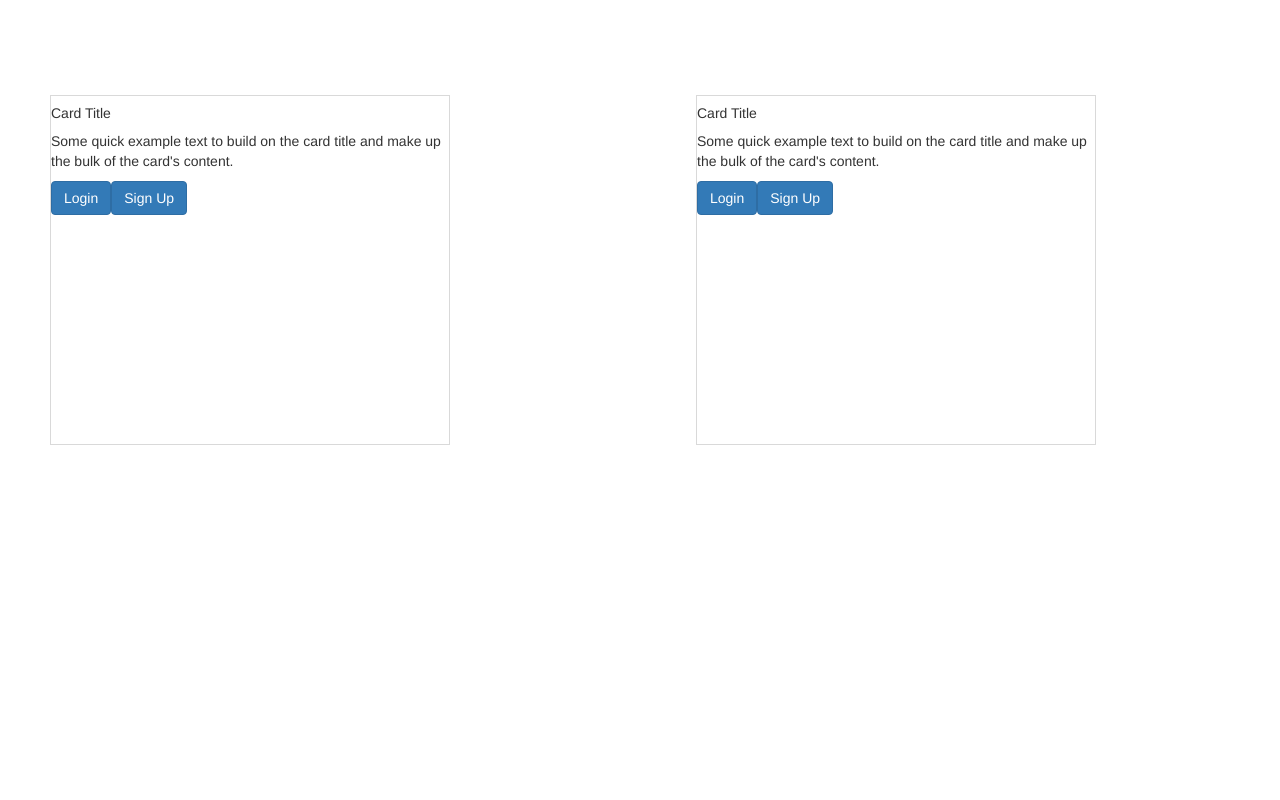
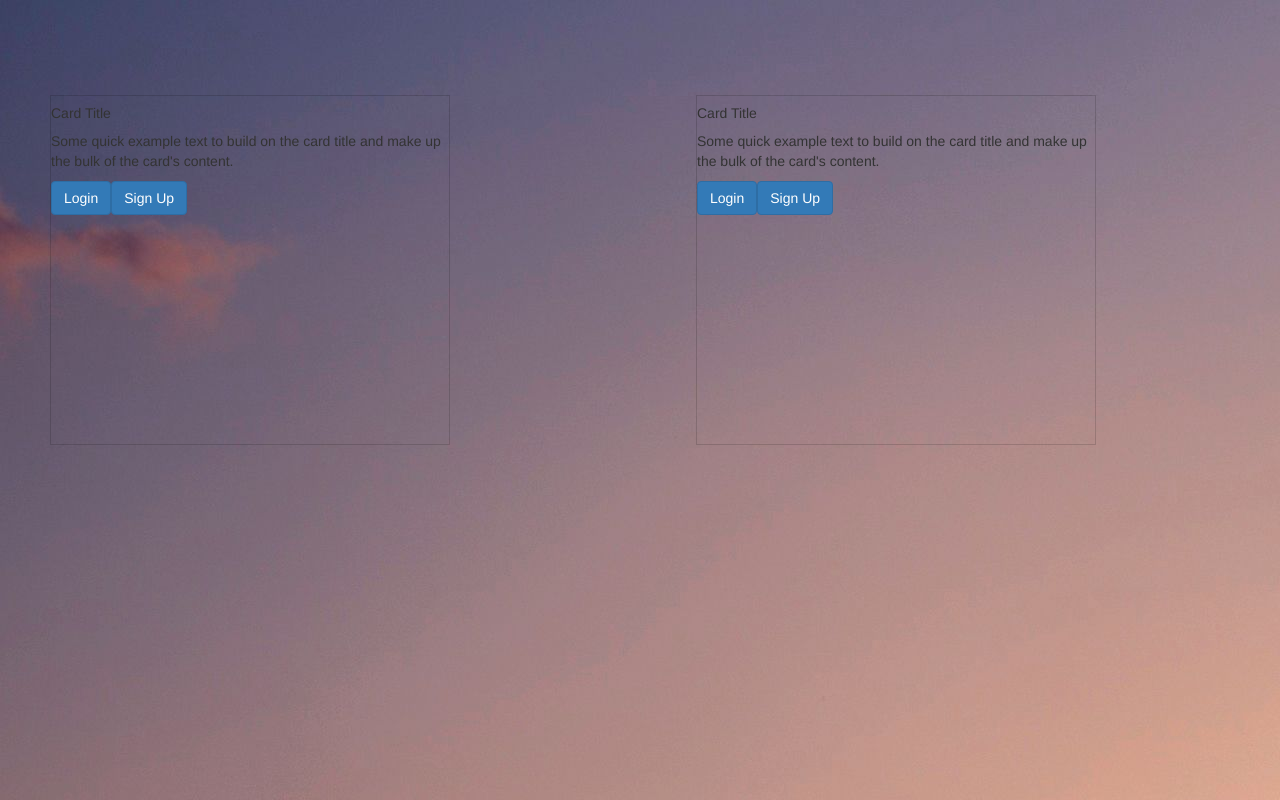
Before and after one commit to gopinathsjsu/team-project-ddst, a React (Create React App) app in the folder frontend/: page / in a window 1280 px wide. Built offline with nearby package versions, Linux system fonts and the light colour scheme.

Commit message:
updated css

```diff
--- a/frontend/src/components/Register/Register.css
+++ b/frontend/src/components/Register/Register.css
@@ -1,5 +1,5 @@
 body {
-    background-color: #e0ece4;
+
     margin: 0;
     padding-top: 65px;
     padding-right: 10px;
@@ -9,4 +9,13 @@ body {
       sans-serif;
     -webkit-font-smoothing: antialiased;
     -moz-osx-font-smoothing: grayscale;
+    background-image: url("../../images/254381.jpeg");
   }
+
+  .bg_img
+  {
+    height:100%;
+    width:100%;
+    position:relative;
+    justify-content:center;
+  }
--- a/frontend/src/components/Register/Register.js
+++ b/frontend/src/components/Register/Register.js
@@ -17,6 +17,7 @@ import { Formik, Form, Field } from "formik"
 import * as Yup from "yup"
 import { TextField } from "formik-mui"
 import "./Register.css"
+
 
 const useStyle = makeStyles((theme) => ({
   padding: {
@@ -79,6 +80,8 @@ const UserForm = () => {
   }
 
   return (
+    <div className="bg_img">
+
     <Grid container justify="center" spacing={1}>
       <Grid item md={6}>
         <Card className={classes.padding}>
@@ -153,6 +156,7 @@ const UserForm = () => {
         </Card>
       </Grid>
     </Grid>
+    </div>
   )
 }
 
```
